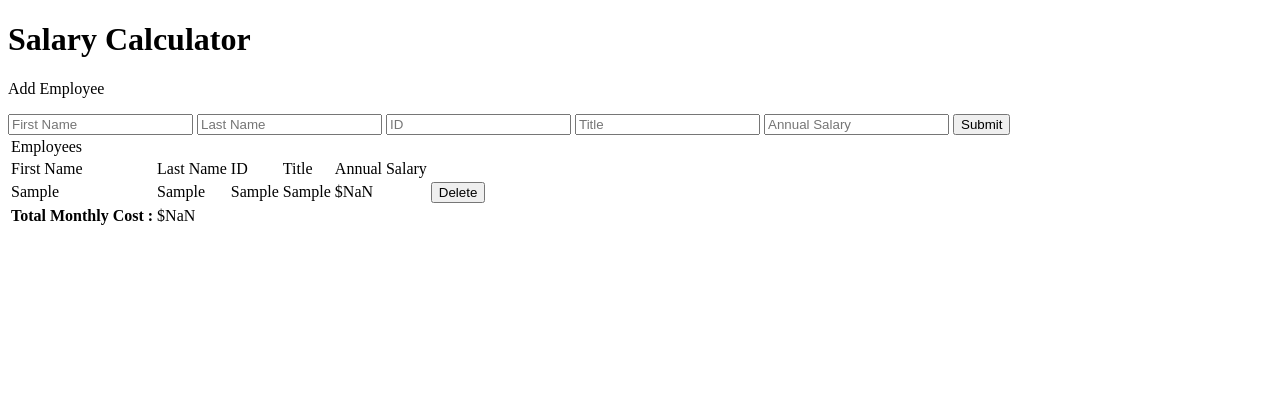
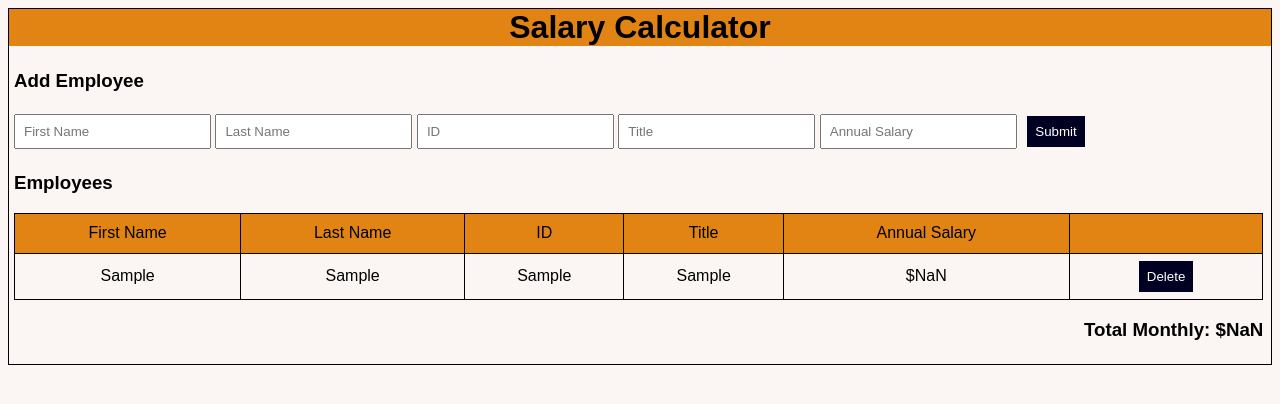
Before and after one commit to Seid27/salary-calculator, a plain HTML site: page index.html in a window 1280 px wide. Both pictures are taken after typing "Sample", "Sample", "Sample", "Sample", "Sample" into the empty fields and a click on the button "Submit". Drawn offline with Linux system fonts and the light colour scheme.

Commit message:
add style and image in read me

```diff
--- a/index.html
+++ b/index.html
@@ -4,11 +4,13 @@
     <meta charset="UTF-8">
     <meta name="viewport" content="width=device-width, initial-scale=1.0">
     <title>Salary Calculator</title>
+    <link rel="stylesheet" href="style.css">
     <script src="script.js"></script>
 </head>
     <body>
             <h1>Salary Calculator</h1>
-        <p>Add Employee</p>
+            <div>
+                <h3>Add Employee</h3>
                 <form id="emp-form">
                     <input type="text" placeholder="First Name">
                     <input type="text" placeholder="Last Name">
@@ -18,11 +20,10 @@
                     <button type="submit">Submit</button>
                 </form>
 
+                <h3>Employees</h3>
+
                 <table>
                     <thead>
-                <tr>
-                    <td>Employees</td>
-                </tr>
                         <tr>
                             <td>First Name</td>
                             <td>Last Name</td>
@@ -34,8 +35,10 @@
                     </thead>
                     <tbody id="tBody">
                     </tbody>
-            <tfoot id="tFoot">
-            </tfoot>
+                    <!-- <tfoot id="tFoot">
+                    </tfoot> -->
                 </table>
+                <h3 id="tot-monthly">Total Monthly: <span>$0.00</span></h3>
+            </div>
     </body>
 </html>
--- a/script.js
+++ b/script.js
@@ -16,7 +16,6 @@ function onReady() {
 //update dom with new employee info
 function onSubmit(event) {
     event.preventDefault();
-    // console.log(event.target.children);
     emp = {firstName: event.target.children[0].value,
         lastName: event.target.children[1].value,
         id: event.target.children[2].value,
@@ -26,30 +25,27 @@ function onSubmit(event) {
 
     //store employee in array
     employees.push(emp);
-    // totalMonthlyCost += emp.annualSalary/12;
-    // console.log(totalMonthlyCost);
 
     //update table with new employee info
     const tBody = document.getElementById('tBody');
-    tBody.innerHTML += `
-    <tr>
-        <td>${emp.firstName}</td>
-        <td>${emp.lastName}</td>
-        <td>${emp.id}</td>
-        <td>${emp.title}</td>
-        <td>$${parseFloat(emp.annualSalary).toFixed(2).toLocaleString('en-US')}</td>
-        <td><button onclick='deleteEpmloyee(event)'>Delete</button></td>
-    </tr>`
 
-    if (employees.length != 0) {
-        const tFoot = document.getElementById('tFoot');
-        tFoot.innerHTML = `<tr><th>Total Monthly Cost : </th><td>$${parseFloat(totalMonthlyCost += emp.annualSalary/12).toFixed(2).toLocaleString('en-US')}</td></tr>`
-        tFoot.style.backgroundColor =
-        `${totalMonthlyCost > 20000? 'red' : 'white'}
-        `
-    }
+    const newTrElement = document.createElement('tr');
 
-    // console.log(tBody.innerHTML);
+    newTrElement.innerHTML = `<td>${emp.firstName}</td>
+    <td>${emp.lastName}</td>
+    <td>${emp.id}</td>
+    <td>${emp.title}</td>
+    <td>$${parseFloat(emp.annualSalary).toLocaleString('en-US')}</td>
+    <td><button onclick='deleteEmployee(event)'>Delete</button></td>`;
+
+    tBody.appendChild(newTrElement);
+    const totMonthlyValueSpan = document.getElementById('tot-monthly').lastChild;
+    console.log(parseFloat(emp.annualSalary));
+    totalMonthlyCost += (parseFloat(emp.annualSalary)/12);
+    console.log(totalMonthlyCost);
+    totMonthlyValueSpan.innerHTML = `$${totalMonthlyCost.toLocaleString('en-US')}`;
+    document.getElementById('tot-monthly').style.backgroundColor =
+        `${totalMonthlyCost > 20000? 'red' : '#fbf5f3'}`;
 
     //clear inputs
     event.target.children[0].value = '';
@@ -60,20 +56,14 @@ function onSubmit(event) {
 }
 
 //removes employee info from table
-function deleteEpmloyee(event) {
-    // console.log(event.target.parentElement.parentElement.children[2].textContent);
-    let empToDelete = employees.filter(emp => emp.id === event.target.parentElement.parentElement.children[2].textContent);
-    // console.log(employees.indexOf(empToDelete[0]));
+function deleteEmployee(event) {
+    let empToDelete =
+    employees.filter(emp => emp.id === event.target.parentElement.parentElement.children[2].textContent);
     employees.splice(employees.indexOf(empToDelete[0]),1);
-    // console.log(totalMonthlyCost);
-    // console.log(parseFloat(empToDelete[0].annualSalary)/12);
     totalMonthlyCost -= parseFloat(empToDelete[0].annualSalary)/12;
-    // console.log(totalMonthlyCost);
     event.target.parentElement.parentElement.remove();
-    const tFoot = document.getElementById('tFoot');
-    tFoot.innerHTML = `<tr><th>Total Monthly Cost : </th><td>$${totalMonthlyCost.toFixed(2)}</td></tr>`
-    tFoot.style.backgroundColor =
-    `${totalMonthlyCost > 20000? 'red' : 'white'}`;
-    // console.log(employees);
+    const totMonthlyValueSpan = document.getElementById('tot-monthly').lastChild;
+    totMonthlyValueSpan.innerHTML = `$${totalMonthlyCost.toLocaleString('en-US')}`;
+    document.getElementById('tot-monthly').style.backgroundColor = `${totalMonthlyCost > 20000? 'red' : '#fbf5f3'}`;
 
 }
--- /dev/null
+++ b/style.css
@@ -0,0 +1,53 @@
+body{
+    border: 1px solid;
+    background-color: #fbf5f3;
+    font-family: Arial, Helvetica, sans-serif;
+}
+
+input{
+    padding: 8px;
+}
+
+h1{
+    margin: 0px;
+    background-color: #e28413;
+    text-align: center;
+}
+
+div{
+    width: 99%;
+    padding: 5px;
+}
+
+button{
+    background-color: #000022;
+    color: white;
+    padding: 8px;
+    border: none;
+    margin:6px;
+}
+
+table {
+    border-collapse: collapse;
+    width: 100%;
+    text-align: center;
+  }
+
+table, td, th {
+    border: 1px solid #000;
+  }
+
+thead{
+  background-color: #e28413;
+}
+tr{
+    height: 40px;
+}
+
+tr:nth-child(even) {
+    background-color: #f5cb5c;
+}
+
+#tot-monthly{
+    text-align: right;
+}
```
Also changed, not shown: salaryCalculator.png (added), 1 other file. Lines whose indentation alone changed are shown as unchanged.
